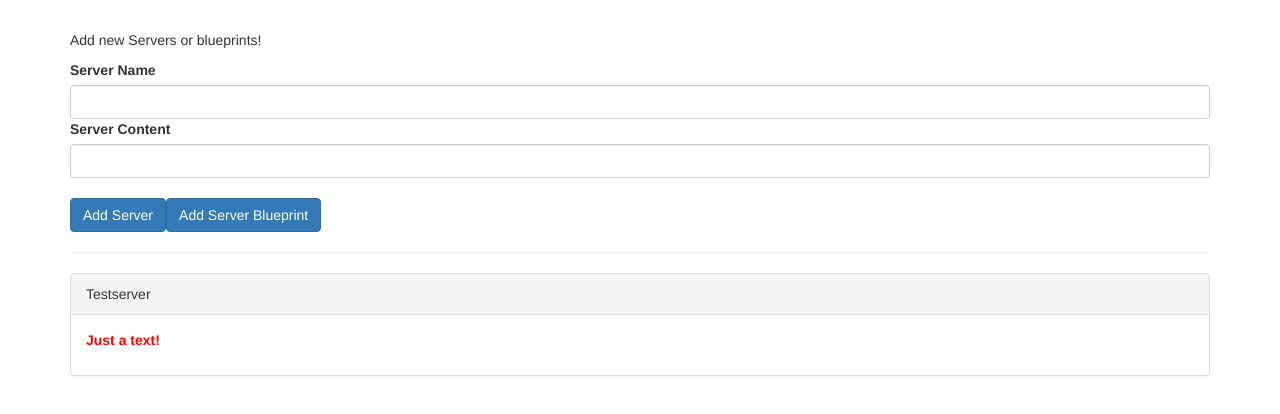
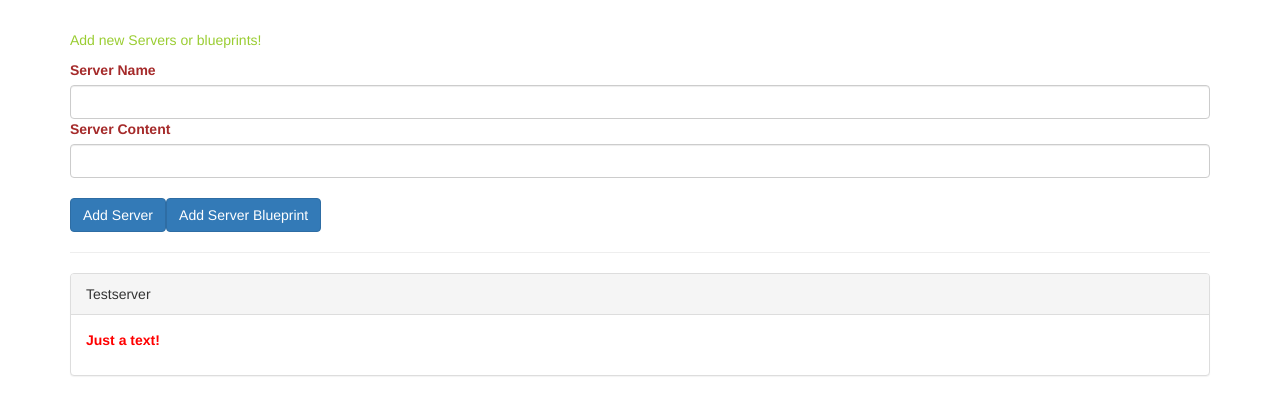
Before and after one commit to quanhieu/angular-Bootcamp, an Angular app: page / in a window 1280 px wide. Shown: the top 414 px of the page. Built offline with nearby package versions, Linux system fonts and the light colour scheme.

Commit message:
73. more on view Encapsulation

```diff
--- a/src/app/server-element/server-element.component.css
+++ b/src/app/server-element/server-element.component.css
@@ -0,0 +1,8 @@
+
+p {
+    color: yellowgreen;
+}
+
+label {
+    color: brown;
+}
--- a/src/app/server-element/server-element.component.ts
+++ b/src/app/server-element/server-element.component.ts
@@ -1,9 +1,10 @@
-import { Component, OnInit, Input } from '@angular/core';
+import { Component, OnInit, Input, ViewEncapsulation } from '@angular/core';
 
 @Component({
   selector: 'app-server-element',
   templateUrl: './server-element.component.html',
-  styleUrls: ['./server-element.component.css']
+  styleUrls: ['./server-element.component.css'],
+  encapsulation: ViewEncapsulation.None
 })
 export class ServerElementComponent implements OnInit {
   @Input('srvElement') element: {
```
